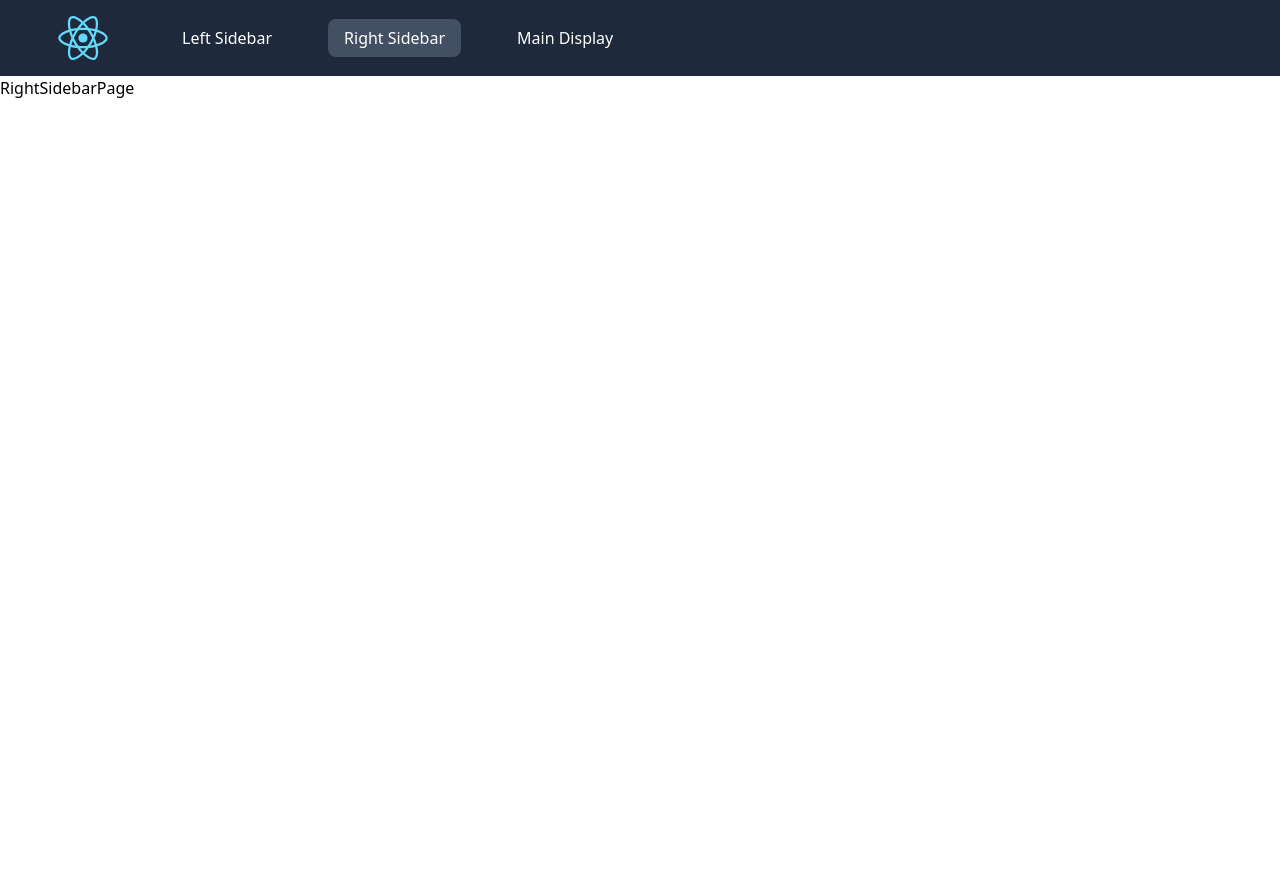
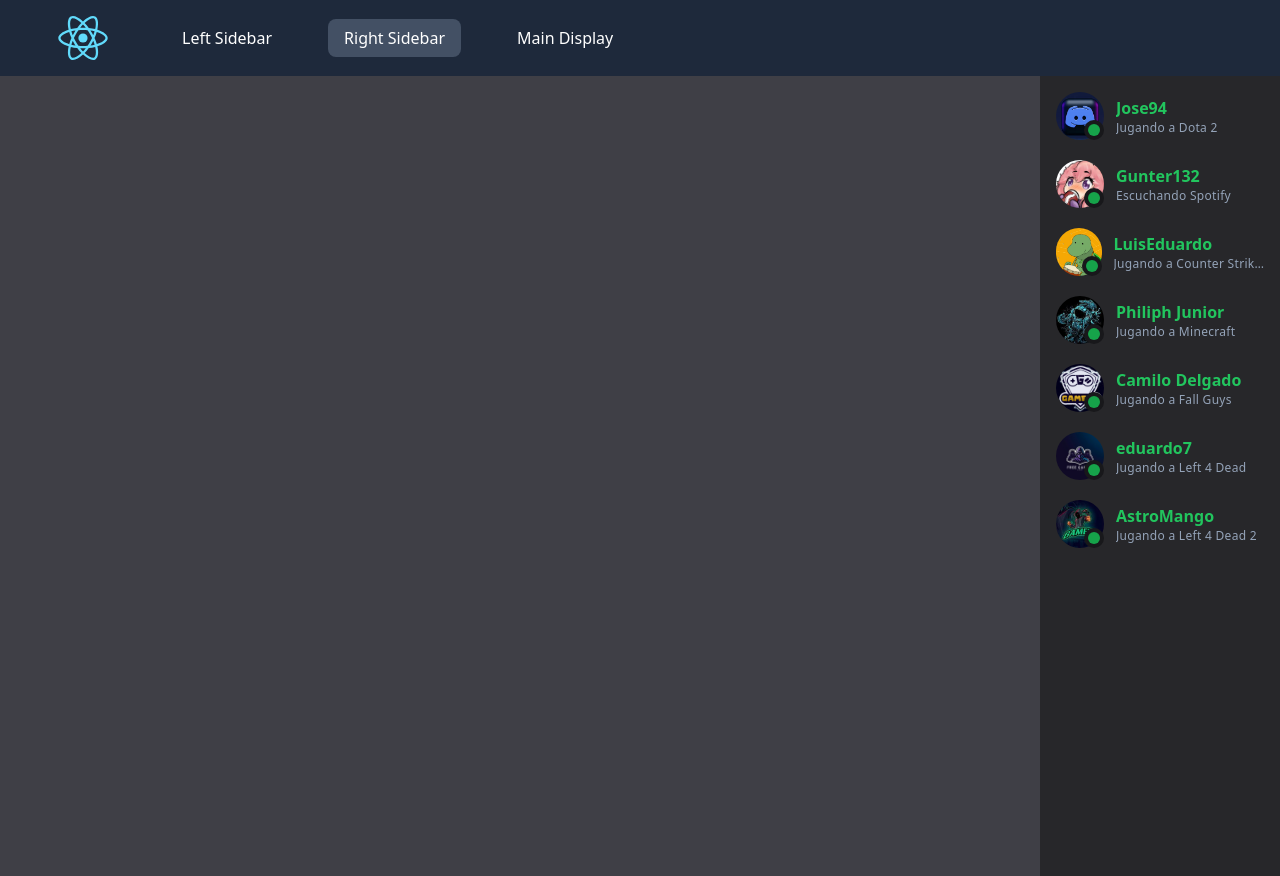
Before and after one commit to dpacoria21/discord-components, a React (Vite) app in the folder discord-components/: page /right-sidebar in a window 1280 px wide. Before the commit the page ends 800 px from the top, so only its background shows below. Built offline with nearby package versions, Linux system fonts and the light colour scheme.

Commit message:
Se termino el left sidebar de discord, aun falta el efecto hover y mostrar el modal

```diff
--- a/discord-components/src/components/RoundedImage.jsx
+++ b/discord-components/src/components/RoundedImage.jsx
@@ -16,7 +16,7 @@
                             {group.messages}
                         </p>
                     </a>
-                    <div className='flex items-center '>
+                    <div className='flex items-center opacity-0 transition-all duration-300 group-hover:opacity-100'>
                         <p className='absolute z-10 text-white hidden w-36 text-center left-24 bg-zinc-700 group-hover:block px-4 py-2 rounded-lg'>{group.description}</p>
                         <div className='absolute hidden border-8 border-transparent border-r-zinc-700 left-20 group-hover:block'></div>
                     </div>
--- /dev/null
+++ b/discord-components/src/components/UserConnected.jsx
@@ -0,0 +1,21 @@
+import React from 'react'
+
+export const UserConnected = ({group}) => {
+    return (
+        <div className='flex gap-3 items-center'>
+            <div className='h-max w-max relative'>
+                <img className='h-12 w-12 object-cover rounded-full' src={group.img} alt={group.title} />
+                <div className='bg-zinc-900 rounded-full right-0 bottom-0 absolute flex justify-center items-center h-5 w-5'>
+                    <span className='group relative cursor-pointer w-3 h-3 flex justify-center bg-green-600 rounded-full z-10 right-0 bottom-0'>
+                        <span className='absolute w-max h-max hidden group-hover:block px-3 py-2 rounded-lg bg-neutral-900 -top-[47px] text-slate-300 font-semibold text-sm'>{group.status}</span>
+                        <span className='absolute hidden group-hover:block -top-[14.5px] border-8 border-transparent border-t-neutral-900'></span>
+                    </span>
+                </div>
+            </div>
+            <div className='flex flex-col'>
+                <p className='line-clamp-1 text-md font-sans font-semibold text-green-500'>{group.name}</p>
+                <p className='line-clamp-1 text-xs tracking-wide font-sans font-normal text-slate-400'>{group.playing}</p>
+            </div>
+        </div>
+    )
+}
--- a/discord-components/src/data/groups.js
+++ b/discord-components/src/data/groups.js
@@ -1,43 +1,64 @@
 export const groups = [
     {
         img: 'img-1.jpg',
+        name: 'Jose94',
+        status: 'En línea',
         messages: 5,
+        playing: 'Jugando a Dota 2',
         title: 'Peruanitos',
         description: 'Saludos desde Balsamio'
     },
     {
         img: 'img-2.jpg',
+        name: 'Gunter132',
+        status: 'En línea',
         messages: 85,
+        playing: 'Escuchando Spotify',
         title: 'Chistemas',
         description: 'Los futuros ingenieros'
     },
     {
-        img: 'img-3.jpg',
+        img: 'img-3.png',
+        name: 'LuisEduardo',
+        status: 'En línea',
         messages: 15,
+        playing: 'Jugando a Counter Strike 2',
         title: 'KingtekaArmy',
         description: 'Entra o eres botao mi king'
     },
     {
         img: 'img-4.jpg',
+        name: 'Philiph Junior',
+        status: 'En línea',
         messages: 115,
+        playing: 'Jugando a Minecraft',
         title: 'PayazitaArmy',
         description: 'Ven y no te olvides compartir el stream'
     },
     {
         img: 'img-5.png',
+        name: 'Camilo Delgado',
+        status: 'En línea',
         messages: 225,
+        playing: 'Jugando a Fall Guys',
         title: 'RisasRandom',
         description: 'Bienvenido'
     },
     {
         img: 'img-6.jpg',
+        name: 'eduardo7',
+        status: 'En línea',
         messages: 59,
+        playing: 'Jugando a Left 4 Dead',
         title: 'El Sector Secreto',
         description: 'No se dice absolutamente nada'
     },
     {
         img: 'img-7.jpg',
+        name: 'AstroMango',
+        status: 'En línea',
         messages: 355,
+        playing: 'Jugando a Left 4 Dead 2',
         title: 'Hommies',
         description: 'Welcome my friends!'
     }
--- a/discord-components/src/pages/LeftSidebarPage.jsx
+++ b/discord-components/src/pages/LeftSidebarPage.jsx
@@ -6,7 +6,7 @@
     // const images = ['img-1.jpg', 'img-2.jpg', 'img-3.jpg', 'img-4.jpg', 'img-5.png', 'img-6.jpg', 'img-7.jpg']
     return (
         <>
-            <div className='flex'>
+            <section className='flex'>
 
                 <div className='min-h-screen w-[80px] flex flex-col grow-0 gap-4 py-2 bg-zinc-900'>
                     {
@@ -19,7 +19,7 @@
                 <div className='flex grow bg-zinc-800'></div>
 
 
-            </div>
+            </section>
 
         </>
 
--- a/discord-components/src/pages/RightSidebarPage.jsx
+++ b/discord-components/src/pages/RightSidebarPage.jsx
@@ -1,7 +1,18 @@
 import React from 'react'
+import { groups } from '../data/groups'
+import { UserConnected } from '../components/UserConnected'
 
 export const RightSidebarPage = () => {
+
     return (
-        <div>RightSidebarPage</div>
+        <section className='flex justify-end bg-zinc-700 h-screen'>
+            <div className='flex gap-5 flex-col h-full bg-zinc-800 w-60 px-4 py-4'>
+                {
+                    groups.map((group) => (
+                        <UserConnected key={group.img} group={group}/>
+                    ))
+                }
+            </div>
+        </section>
     )
 }
```
Also changed, not shown: discord-components/src/components/Navbar.jsx (+2 -2 lines), discord-components/public/img-3.jpg (deleted), discord-components/public/img-3.png (added).
